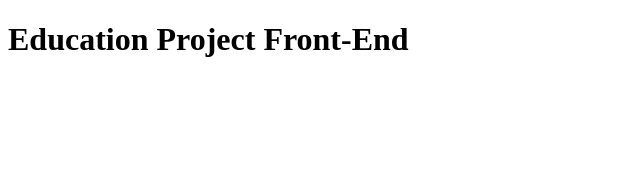
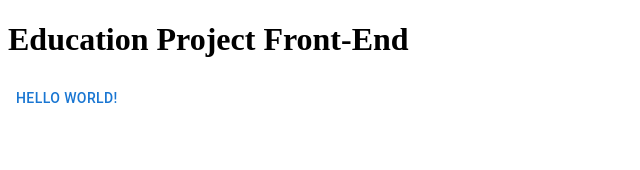
Before and after one commit to Hack4Impact-BU/Education-Project, a React (Create React App) app in the folder client/: page / in a window 1280 px wide. Shown: the top 170 px of the page, without its empty margins (0-640 px from the left). Built offline with nearby package versions, Linux system fonts and the light colour scheme.

Commit message:
node modules install

```diff
--- a/client/package.json
+++ b/client/package.json
@@ -6,9 +6,11 @@
     "@testing-library/jest-dom": "^5.11.4",
     "@testing-library/react": "^11.1.0",
     "@testing-library/user-event": "^12.1.10",
+    "@types/react": "^17.0.30",
+    "@types/react-dom": "^17.0.10",
     "react": "^17.0.2",
     "react-dom": "^17.0.2",
-    "react-scripts": "4.0.3",
+    "react-scripts": "^4.0.3",
     "web-vitals": "^1.0.1"
   },
   "scripts": {
--- a/client/src/App.js
+++ b/client/src/App.js
@@ -1,8 +1,11 @@
 import React from 'react'
+import Button from '@mui/material/Button';
+
 function App() {
   return (
     <div>
       <h1>Education Project Front-End</h1>
+      <Button>Hello World!</Button>
     </div>
   );
 }
```
Also changed, not shown: 1 other file (tests, documents, lock files or other folders).
